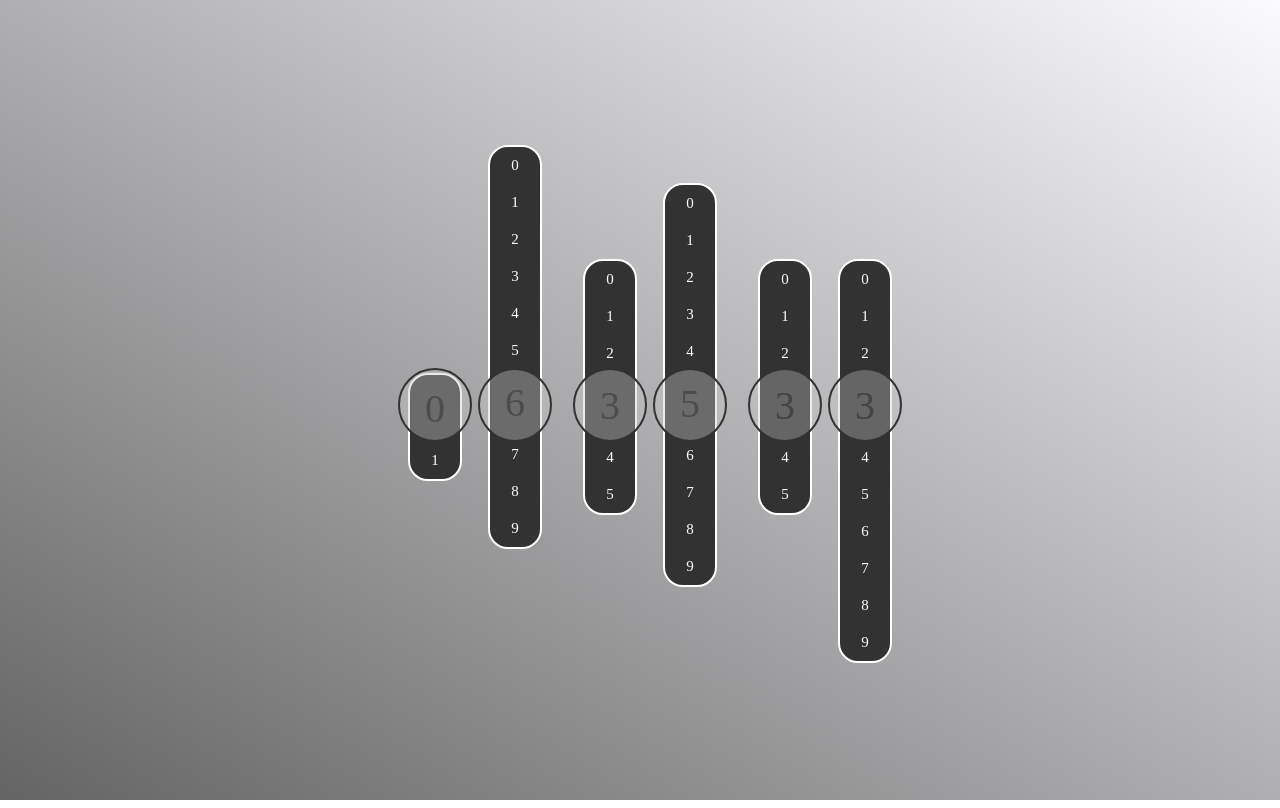
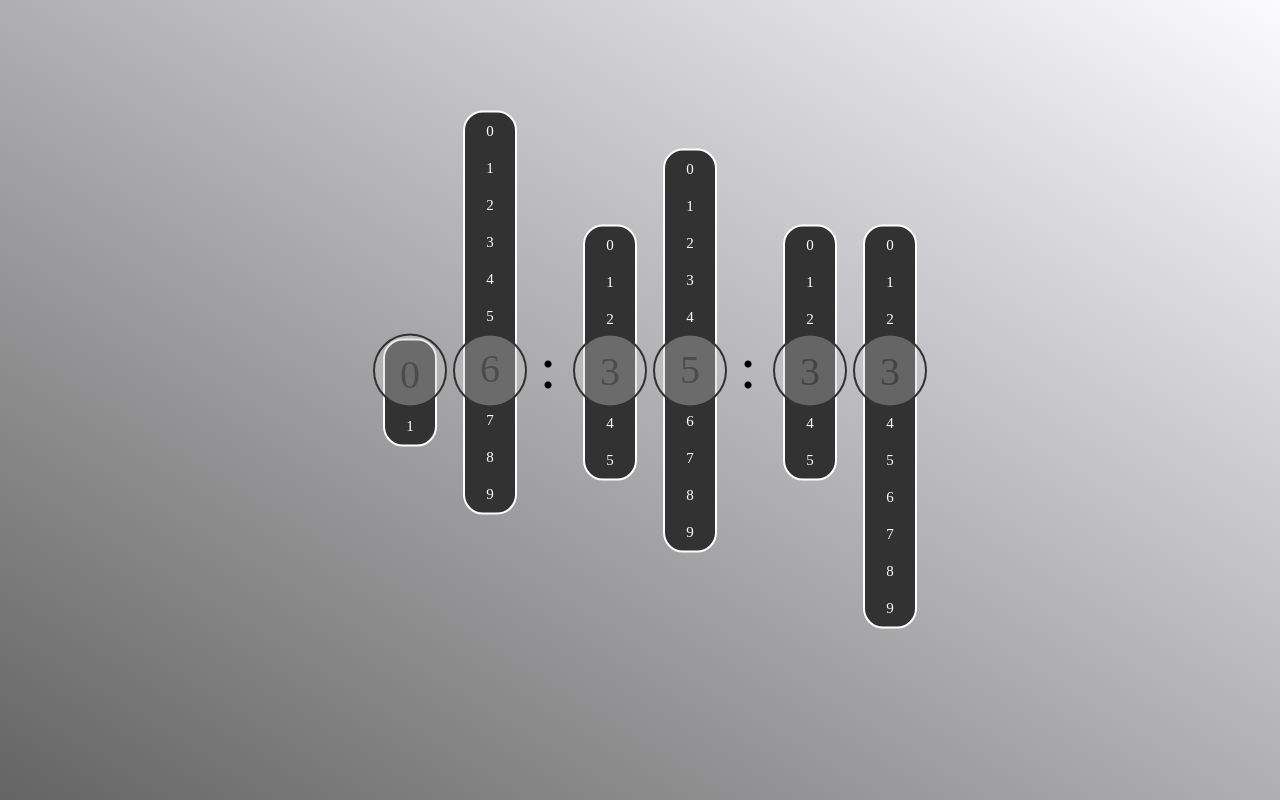
Before and after one commit to ArV29/MinimalisticClock, a plain HTML site: page index.html in a window 1280 px wide. Drawn offline with Linux system fonts and the light colour scheme.

Commit message:
qol changes

```diff
--- a/index.html
+++ b/index.html
@@ -34,7 +34,7 @@
                 <div class="number 9" h-one-9>9</div>
             </div>
         </div>
-        <div class="seperatorB"></div>
+        <div class="seperatorB">:</div>
         <dev class="minute main">
             <div class="cover" cover-m-ten></div>
 
@@ -63,7 +63,7 @@
                 <div class="number 9" m-one-9>9</div>
             </div>
         </dev>
-        <div class="seperatorB"></div>
+        <div class="seperatorB">:</div>
         <dev class="second main">
             <div class="cover" cover-s-ten></div>
             <div class="tens" s-ten>
--- a/script.css
+++ b/script.css
@@ -66,7 +66,9 @@ body {
 }
 
 .seperatorB {
-    width: 25px;
+    width: 50px;
+    text-align: center;
+    font-size: 60px;
 }
 
 .main {
```
